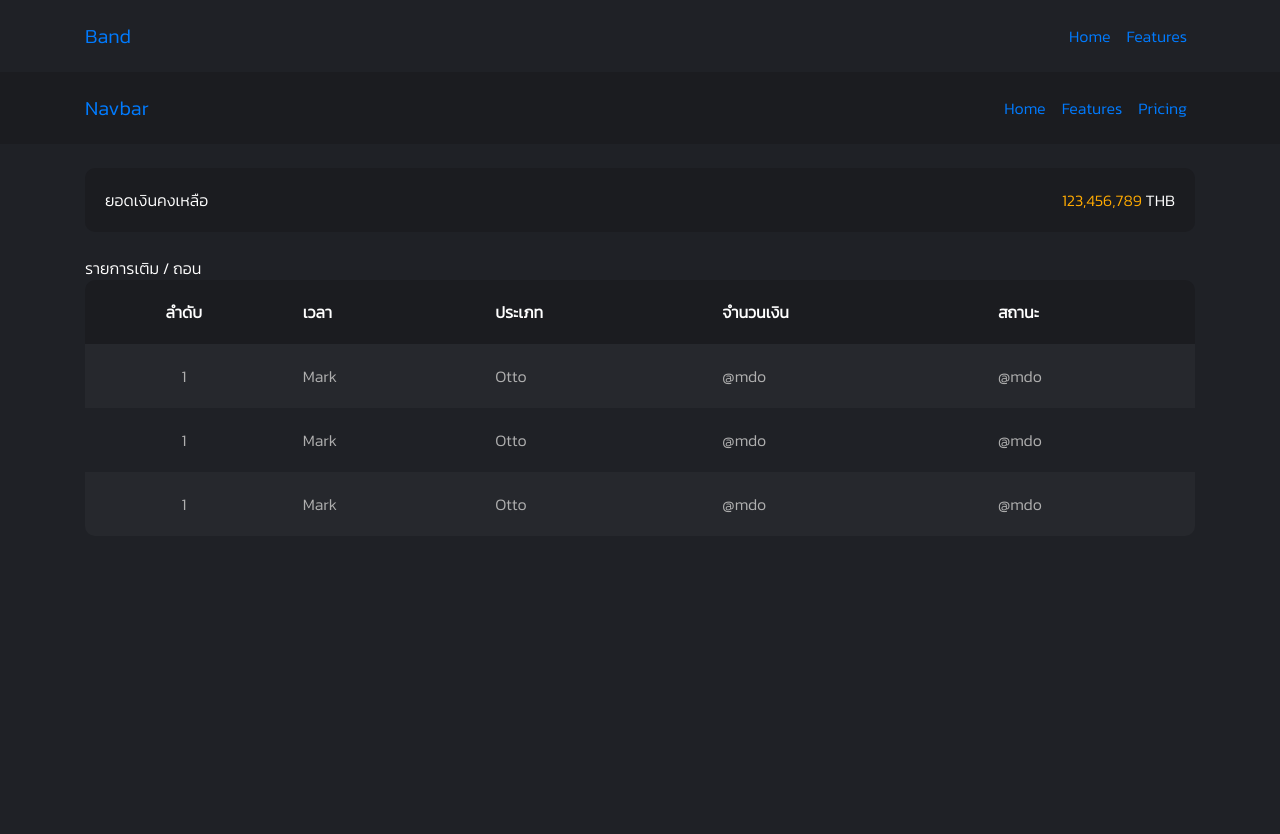
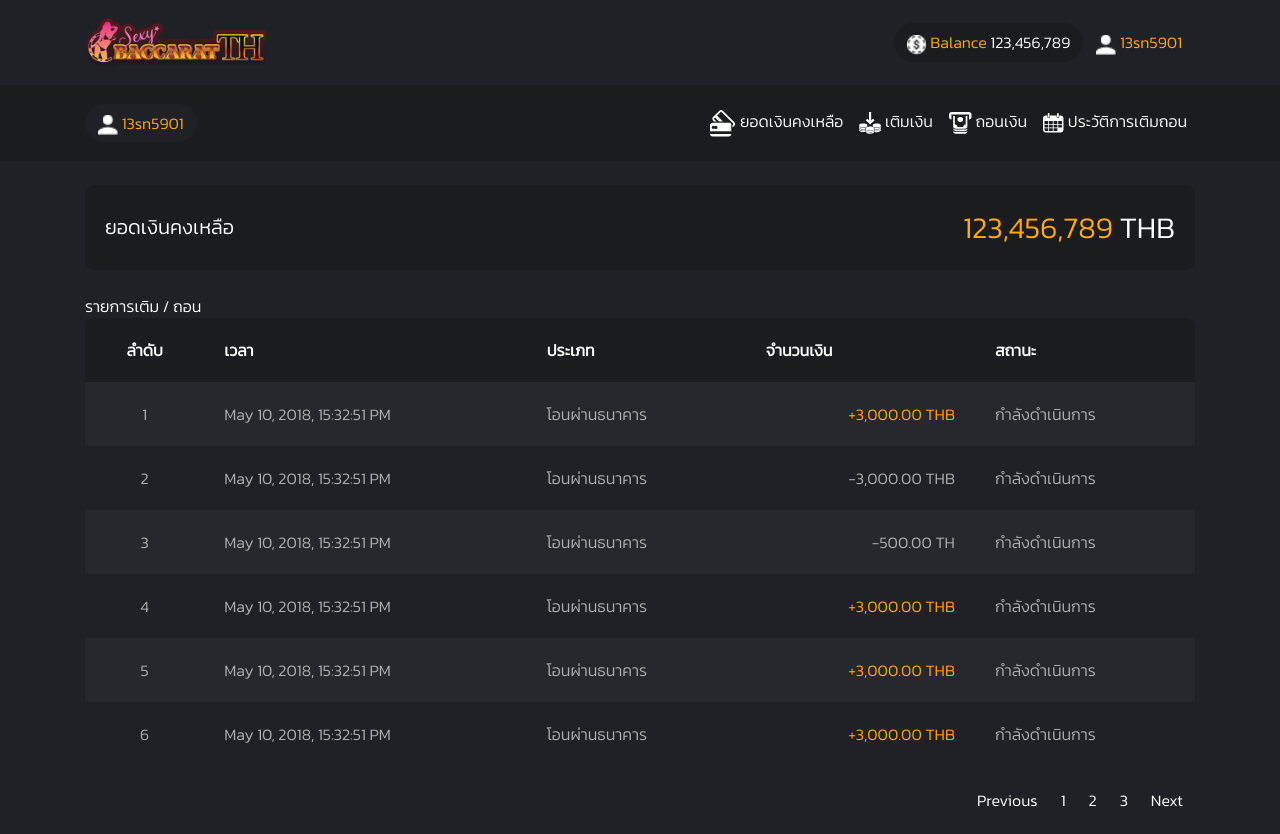
Before and after one commit to bossbojo/bossbojo.github.io, a plain HTML site: page index.html in a window 1280 px wide. Before the commit the page ends 800 px from the top, so only its background shows below. Drawn offline with nearby package versions, Linux system fonts and the light colour scheme.

Commit message:
done 1 page

```diff
--- a/index.html
+++ b/index.html
@@ -13,14 +13,25 @@
 <body>
     <nav class="navbar navbar-expand-lg">
         <div class="container">
-            <a class="navbar-brand" href="#">Band</a>
+            <a class="navbar-brand" href="#">
+                <img src="./images/logo.png" width="181px">
+            </a>
             <span class="navbar-text">
                 <ul class="navbar-nav mr-auto">
                     <li class="nav-item active">
-                        <a class="nav-link" href="#">Home <span class="sr-only">(current)</span></a>
+                        <a class="btn btn-balance" href="#">
+                            <img src="./images/icon/poker-token.png" width="20px">
+                            Balance
+                            <span class="color-white">
+                                123,456,789
+                            </span>
+                        </a>
                     </li>
                     <li class="nav-item">
-                        <a class="nav-link" href="#">Features</a>
+                        <a class="btn btn-profile" href="#">
+                            <img src="./images/icon/personal.png" width="20px">
+                            13sn5901
+                        </a>
                     </li>
                 </ul>
             </span>
@@ -28,7 +39,12 @@
     </nav>
     <nav class="navbar navbar-expand-lg bg-navbar">
         <div class="container">
-            <a class="navbar-brand" href="#">Navbar</a>
+            <a class="navbar-brand" href="#">
+                <button class="btn btn-profile">
+                    <img src="./images/icon/personal.png" width="20px">
+                    13sn5901
+                </button>
+            </a>
             <button class="navbar-toggler" type="button" data-toggle="collapse" data-target="#navbarSupportedContent"
                 aria-controls="navbarSupportedContent" aria-expanded="false" aria-label="Toggle navigation">
                 <span class="navbar-toggler-icon"></span>
@@ -36,13 +52,28 @@
             <span class="navbar-text">
                 <ul class="navbar-nav mr-auto">
                     <li class="nav-item active">
-                        <a class="nav-link" href="#">Home <span class="sr-only">(current)</span></a>
+                        <a class="nav-link">
+                            <img src="./images/icon/black-and-white-credit-cards.png">
+                            ยอดเงินคงเหลือ
+                        </a>
                     </li>
-                    <li class="nav-item">
-                        <a class="nav-link" href="#">Features</a>
+                    <li class="nav-item active">
+                        <a class="nav-link">
+                            <img src="./images/icon/Group 7.png">
+                            เติมเงิน
+                        </a>
                     </li>
-                    <li class="nav-item">
-                        <a class="nav-link" href="#">Pricing</a>
+                    <li class="nav-item active">
+                        <a class="nav-link">
+                            <img src="./images/icon/Group 3.png">
+                            ถอนเงิน
+                        </a>
+                    </li>
+                    <li class="nav-item active">
+                        <a class="nav-link">
+                            <img src="./images/icon/Group 9.png">
+                            ประวัติการเติมถอน
+                        </a>
                     </li>
                 </ul>
             </span>
@@ -55,10 +86,10 @@
                     <div class="card-body">
                         <div class="row">
                             <div class="col-md-6">
-                                <label>ยอดเงินคงเหลือ</label>
+                                <label class="font-balance-name-size">ยอดเงินคงเหลือ</label>
                             </div>
-                            <div class="col-md-6 text-right">
-                                <label>
+                            <div class="col-md-6 text-right ด-">
+                                <label class="font-balance-size">
                                     <span class="color-gold">123,456,789</span>
                                     THB
                                 </label>
@@ -88,27 +119,65 @@
                     <tbody>
                         <tr>
                             <td class="text-center">1</td>
-                            <td>Mark</td>
-                            <td>Otto</td>
-                            <td>@mdo</td>
-                            <td>@mdo</td>
+                            <td>May 10, 2018, 15:32:51 PM</td>
+                            <td>โอนผ่านธนาคาร</td>
+                            <td class="color-gold text-right">+3,000.00 THB</td>
+                            <td>กำลังดำเนินการ</td>
                         </tr>
                         <tr>
-                            <td class="text-center">1</td>
-                            <td>Mark</td>
-                            <td>Otto</td>
-                            <td>@mdo</td>
-                            <td>@mdo</td>
+                            <td class="text-center">2</td>
+                            <td>May 10, 2018, 15:32:51 PM</td>
+                            <td>โอนผ่านธนาคาร</td>
+                            <td class="text-right">-3,000.00 THB</td>
+                            <td>กำลังดำเนินการ</td>
                         </tr>
                         <tr>
-                            <td class="text-center">1</td>
-                            <td>Mark</td>
-                            <td>Otto</td>
-                            <td>@mdo</td>
-                            <td>@mdo</td>
+                            <td class="text-center">3</td>
+                            <td>May 10, 2018, 15:32:51 PM</td>
+                            <td>โอนผ่านธนาคาร</td>
+                            <td class="text-right">-500.00 TH</td>
+                            <td>กำลังดำเนินการ</td>
+                        </tr>
+                        <tr>
+                            <td class="text-center">4</td>
+                            <td>May 10, 2018, 15:32:51 PM</td>
+                            <td>โอนผ่านธนาคาร</td>
+                            <td class="color-gold text-right">+3,000.00 THB</td>
+                            <td>กำลังดำเนินการ</td>
+                        </tr>
+                        <tr>
+                            <td class="text-center">5</td>
+                            <td>May 10, 2018, 15:32:51 PM</td>
+                            <td>โอนผ่านธนาคาร</td>
+                            <td class="color-gold text-right">+3,000.00 THB</td>
+                            <td>กำลังดำเนินการ</td>
+                        </tr>
+                        <tr>
+                            <td class="text-center">6</td>
+                            <td>May 10, 2018, 15:32:51 PM</td>
+                            <td>โอนผ่านธนาคาร</td>
+                            <td class="color-gold text-right">+3,000.00 THB</td>
+                            <td>กำลังดำเนินการ</td>
                         </tr>
                     </tbody>
                 </table>
+            </div>
+        </div>
+        <div class="row">
+            <div class="col-md-12">
+                <div class="text-right">
+                    <ul class="pagination justify-content-end">
+                        <li class="page-item">
+                            <a class="page-link" href="#" tabindex="-1" aria-disabled="true">Previous</a>
+                        </li>
+                        <li class="page-item"><a class="page-link" href="#">1</a></li>
+                        <li class="page-item"><a class="page-link" href="#">2</a></li>
+                        <li class="page-item"><a class="page-link" href="#">3</a></li>
+                        <li class="page-item">
+                            <a class="page-link" href="#">Next</a>
+                        </li>
+                    </ul>
+                </div>
             </div>
         </div>
     </div>
--- a/style.css
+++ b/style.css
@@ -18,7 +18,13 @@ label {
     display: inline-block;
     margin-bottom: 0px;
 }
-
+.font-balance-size{
+    font-size: 30px;
+}
+.font-balance-name-size{
+    padding-top:7px;
+    font-size: 20px;
+}
 /* navbar */
 .bg-navbar{
     background-color: #1b1c20;
@@ -59,12 +65,42 @@ table tbody{
 }
 
 /* button */
-.btn-info{
-    background-color: blue;
+.btn-profile{
+    background-color: #1f2126;
+    color: #ffaa00;
+    border-radius: 20px;
 }
-.btn-info:hover{
-    background-color: blueviolet;
+.btn-profile:hover{
+    color: #ffffff;
+    background-color: #383c45;
 }
-.btn-info:active{
-    background-color: brown !important;
+.btn-profile:active{
+    background-color: #1b1c20;
+    border:1px solid #ffaa00;
 }
+.btn-balance{
+    background-color: #1b1c20;
+    color: #ffaa00;
+    border-radius: 20px;
+}
+.btn-balance:hover{
+    color: #ffffff;
+    background-color: #26282d;
+}
+.btn-balance:active{
+    background-color: #1b1c20;
+    border:1px solid #ffaa00;
+}
+.page-link,.page-item{
+    border: none;
+    color: white;
+    background-color: #1f2126;
+}
+.page-link:hover,.page-item:hover{
+    color: #1b1c20;
+    background-color: #ffaa00;
+}
+.page-link:active,.page-item:active{
+    color: #1b1c20;
+    background-color: #ffaa00;
+}
```
Also changed, not shown: images/icon/Group 3.png (added), images/icon/Group 7.png (added), images/icon/Group 9.png (added), images/icon/black-and-white-credit-cards.png (added), images/icon/personal.png (added), images/icon/poker-token.png (added), images/logo.png (added).
